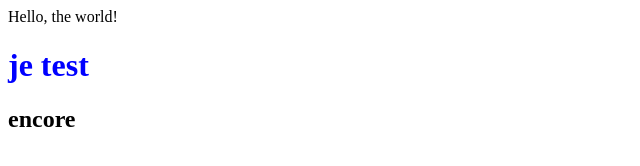
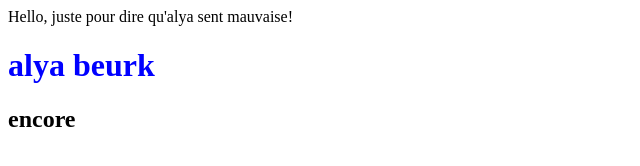
Before and after one commit to Fainelandior/hello, a plain HTML site: page hello.html in a window 1280 px wide. Shown: the whole page, without its empty margins (0-640 px from the left). Drawn offline with Linux system fonts and the light colour scheme.

Commit message:
guardo todo para el proyecto

```diff
--- a/hello.html
+++ b/hello.html
@@ -8,7 +8,7 @@
             }
         </style>
     </head>
-    <body> Hello, the world!</body>
-    <h1 style="color:blue;">je test</h1>
+    <body> Hello, juste pour dire qu'alya sent mauvaise!</body>
+    <h1 style="color:blue;">alya beurk</h1>
     <h2>encore</h2>
 </html>
```
